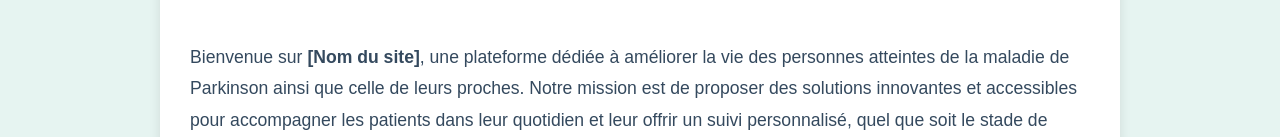
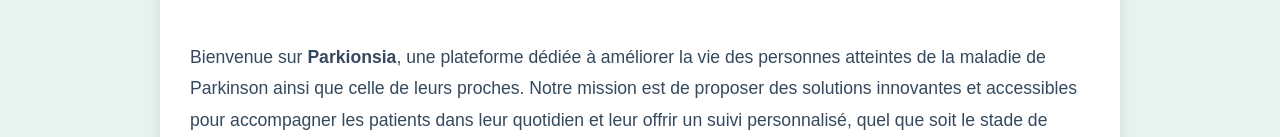
Before and after one commit to EPSIWork/ParkinsonApp-frontend, a React (Create React App) app: page /a-propos in a window 1280 px wide. Shown: the part 285-422 px from the top of the page. Built offline with nearby package versions, Linux system fonts and the light colour scheme.

Commit message:
add site

```diff
--- a/src/pages/About/About.tsx
+++ b/src/pages/About/About.tsx
@@ -6,7 +6,7 @@
     <div className="about-container">
       <h1>À propos de notre plateforme</h1>
       <p>
-        Bienvenue sur <strong>[Nom du site]</strong>, une plateforme dédiée à améliorer la vie des personnes atteintes de la maladie de Parkinson ainsi que celle de leurs proches. Notre mission est de proposer des solutions innovantes et accessibles pour accompagner les patients dans leur quotidien et leur offrir un suivi personnalisé, quel que soit le stade de progression de leur maladie.
+        Bienvenue sur <strong>Parkionsia</strong>, une plateforme dédiée à améliorer la vie des personnes atteintes de la maladie de Parkinson ainsi que celle de leurs proches. Notre mission est de proposer des solutions innovantes et accessibles pour accompagner les patients dans leur quotidien et leur offrir un suivi personnalisé, quel que soit le stade de progression de leur maladie.
       </p>
       <ul>
         <li>
```
